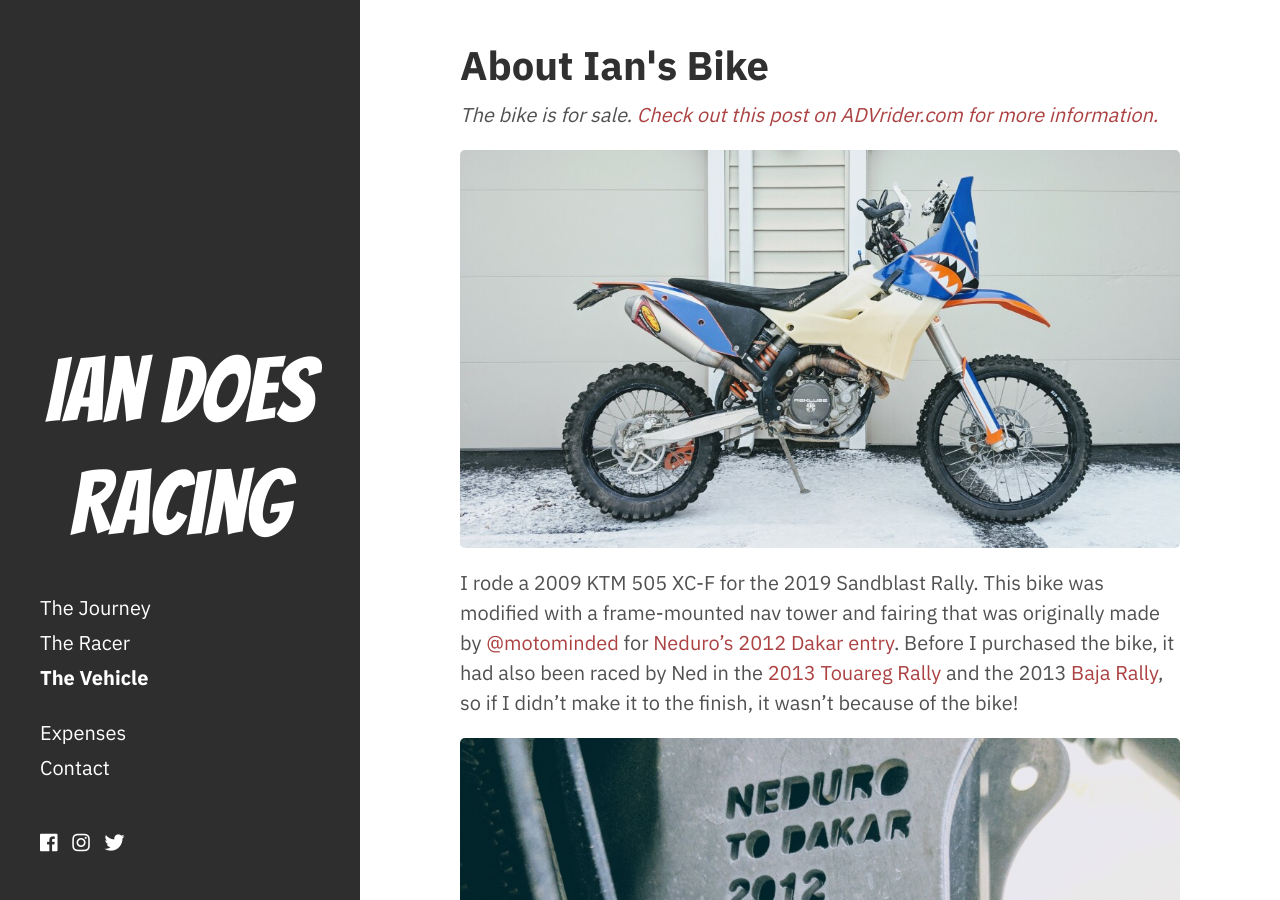
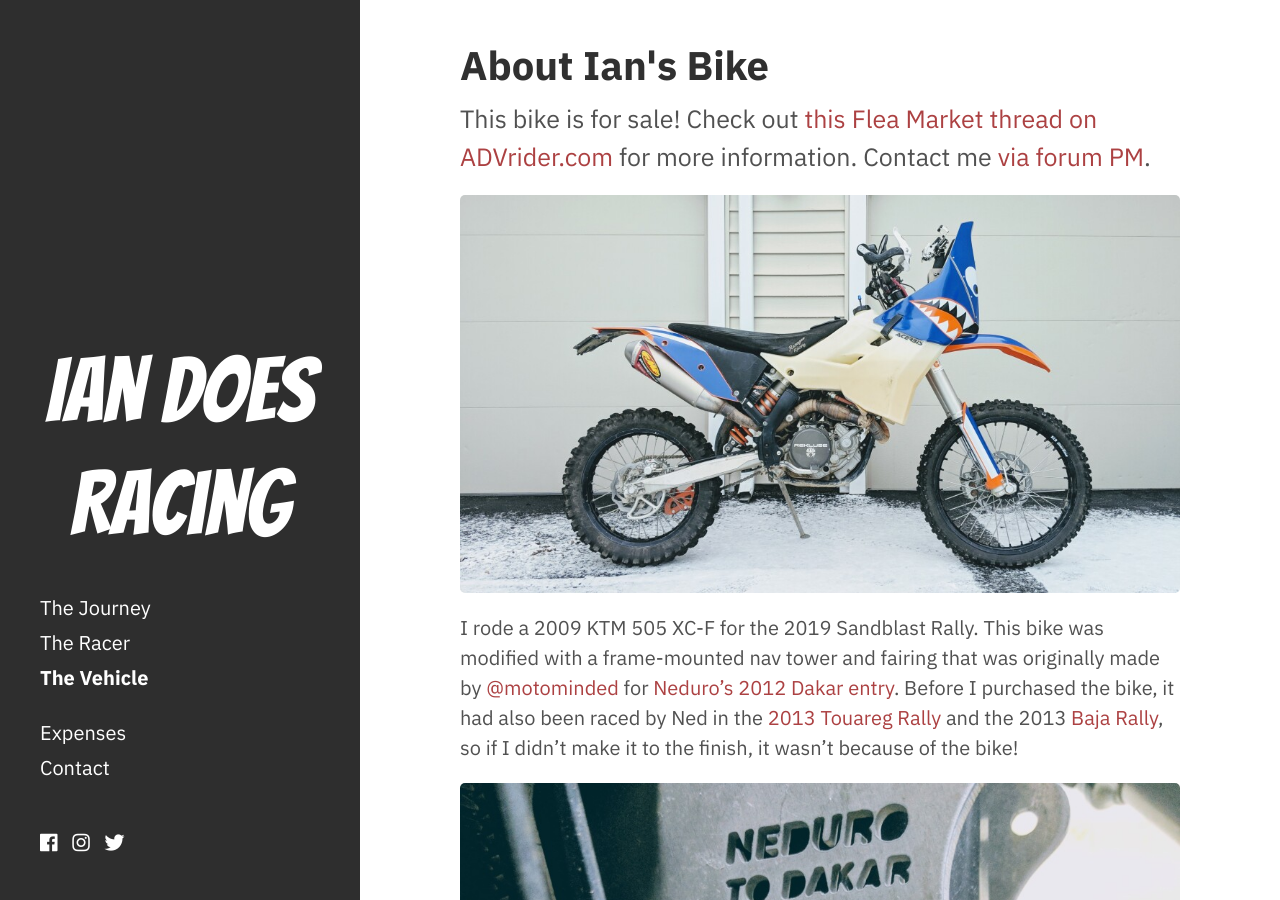
Before and after one commit to icooper/iandoesracing, a Jekyll site: the page built from the-vehicle.md, in a window 1280 px wide and 900 px high. Built offline with Jekyll 4.4.1, drawn with Linux system fonts in a browser that asks for light colours; nearby versions of some CDN libraries.

Commit message:
updated forum link

```diff
--- a/the-vehicle.md
+++ b/the-vehicle.md
@@ -4,8 +4,9 @@
 title: The Vehicle
 longTitle: About Ian's Bike
 ---
-
-_The bike is for sale. [Check out this post on ADVrider.com for more information.](https://advrider.com/f/threads/1369579/)_
+<p class="lead" markdown="1">
+  This bike is for sale! Check out [this Flea Market thread on ADVrider.com](https://advrider.com/f/threads/1369579/) for more information. Contact me [via forum PM](https://advrider.com/f/conversations/add?to=James%20Adams).
+</p>
 
 ![the bike](/assets/img/vinyldone-side.jpg "the bike")
 
```
